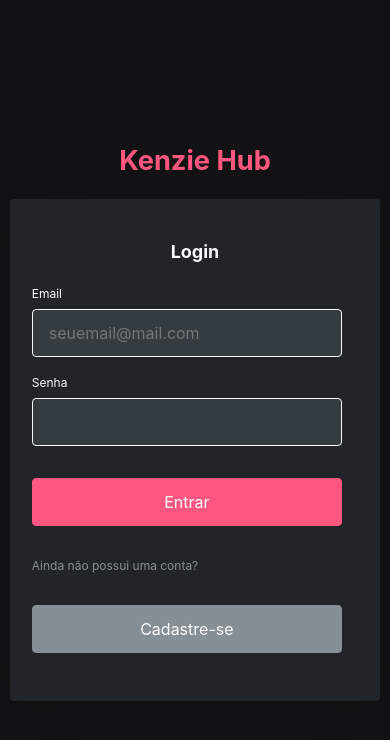
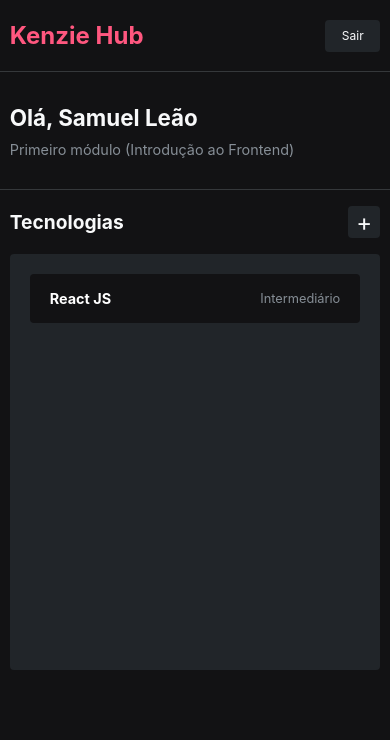
Before and after one commit to kalebesampaio/kenzie_hub, a React (Vite) app: page /home in a window 390 px wide. Before the commit this address led to /login. Shown: the top 740 px of the page. Built offline with nearby package versions, Linux system fonts and the light colour scheme.

Commit message:
page home responsive

```diff
--- /dev/null
+++ b/src/components/Header/index.tsx
@@ -0,0 +1,12 @@
+import { ContainerHeader, HeaderStyle, ModuleTitle, UserTitle } from "./style";
+
+export const Header = () => {
+  return (
+    <HeaderStyle>
+      <ContainerHeader>
+        <UserTitle>Olá, Samuel Leão</UserTitle>
+        <ModuleTitle>Primeiro módulo (Introdução ao Frontend)</ModuleTitle>
+      </ContainerHeader>
+    </HeaderStyle>
+  );
+};
--- /dev/null
+++ b/src/components/Header/style.ts
@@ -0,0 +1,40 @@
+import { styled } from "styled-components";
+
+export const HeaderStyle = styled.header`
+  display: flex;
+  align-items: center;
+  justify-content: center;
+
+  width: 100%;
+  height: 118px;
+  background-color: var(--grey-4);
+
+  border-bottom: 1px ridge rgba(134, 142, 150, 0.3);
+`;
+
+export const ContainerHeader = styled.div`
+  width: 60%;
+  display: flex;
+  align-items: center;
+  justify-content: space-between;
+  @media (max-width: 800px) {
+    width: 95%;
+  }
+  @media (max-width: 500px) {
+    flex-direction: column;
+    align-items: normal;
+  }
+`;
+
+export const UserTitle = styled.h2`
+  font-size: 1.4rem;
+  color: var(--grey-0);
+  @media (max-width: 500px) {
+    margin-bottom: 10px;
+  }
+`;
+
+export const ModuleTitle = styled.p`
+  font-size: 0.9rem;
+  color: var(--grey-1);
+`;
--- /dev/null
+++ b/src/components/Navbar/index.tsx
@@ -0,0 +1,12 @@
+import { ContainerNavbar, NavbarStyle, Logo, ButtonNavbar } from "./style";
+
+export const Navbar = () => {
+  return (
+    <NavbarStyle>
+      <ContainerNavbar>
+        <Logo>Kenzie Hub</Logo>
+        <ButtonNavbar>Sair</ButtonNavbar>
+      </ContainerNavbar>
+    </NavbarStyle>
+  );
+};
--- /dev/null
+++ b/src/components/Navbar/style.ts
@@ -0,0 +1,46 @@
+import { styled } from "styled-components";
+
+export const NavbarStyle = styled.nav`
+  width: 100%;
+  height: 72px;
+  background: var(--grey-4);
+  display: flex;
+  align-items: center;
+  justify-content: center;
+  border-bottom: 1px ridge rgba(134, 142, 150, 0.3);
+`;
+
+export const ContainerNavbar = styled.div`
+  width: 60%;
+  height: 100%;
+  display: flex;
+  align-items: center;
+  justify-content: space-between;
+  @media (max-width: 800px) {
+    width: 95%;
+  }
+`;
+
+export const Logo = styled.h1`
+  color: var(--color-primary);
+  font-size: 1.5rem;
+  font-weight: bold;
+`;
+
+export const ButtonNavbar = styled.button`
+  width: 55px;
+  height: 32px;
+
+  background: var(--grey-3);
+  border-radius: 4px;
+
+  font-size: 12px;
+  text-align: center;
+  color: var(--grey-0);
+
+  cursor: pointer;
+
+  &:hover {
+    background-color: var(--grey-2);
+  }
+`;
--- /dev/null
+++ b/src/components/TechList/index.tsx
@@ -0,0 +1,31 @@
+import {
+  ButtonTitle,
+  ContainerList,
+  ContainerTech,
+  ContainerTitle,
+  ItemStatus,
+  ItemTitle,
+  TechListStyle,
+  Techs,
+  TitleTech,
+} from "./style";
+
+export const TechList = () => {
+  return (
+    <TechListStyle>
+      <ContainerTech>
+        <ContainerTitle>
+          <TitleTech>Tecnologias</TitleTech>
+          <ButtonTitle>+</ButtonTitle>
+        </ContainerTitle>
+
+        <ContainerList>
+          <Techs>
+            <ItemTitle>React JS</ItemTitle>
+            <ItemStatus>Intermediário</ItemStatus>
+          </Techs>
+        </ContainerList>
+      </ContainerTech>
+    </TechListStyle>
+  );
+};
--- /dev/null
+++ b/src/components/TechList/style.ts
@@ -0,0 +1,89 @@
+import { styled } from "styled-components";
+
+export const TechListStyle = styled.div`
+  width: 100%;
+  background: var(--grey-4);
+  display: flex;
+
+  justify-content: center;
+`;
+
+export const ContainerTech = styled.div`
+  width: 60%;
+  display: flex;
+  align-items: center;
+
+  flex-direction: column;
+  @media (max-width: 800px) {
+    width: 95%;
+  }
+`;
+
+export const ContainerTitle = styled.div`
+  width: 100%;
+  height: 64px;
+  display: flex;
+  align-items: center;
+  justify-content: space-between;
+`;
+
+export const TitleTech = styled.h3`
+  font-size: 1.2rem;
+  color: var(--grey-0);
+`;
+
+export const ButtonTitle = styled.button`
+  width: 32px;
+  height: 32px;
+
+  background: var(--grey-3);
+  border-radius: 4px;
+
+  font-size: 1.5rem;
+  text-align: center;
+  color: var(--grey-0);
+
+  cursor: pointer;
+
+  &:hover {
+    background-color: var(--grey-2);
+  }
+`;
+
+export const ContainerList = styled.ul`
+  width: 100%;
+  min-height: 416px;
+
+  background: var(--grey-3);
+  border-radius: 4px;
+  padding: 20px;
+`;
+
+export const Techs = styled.li`
+  width: 100%;
+  height: 49px;
+  background: var(--grey-4);
+  border-radius: 4px;
+  padding: 20px;
+  cursor: pointer;
+
+  display: flex;
+  align-items: center;
+  justify-content: space-between;
+  &:hover {
+    background-color: #343b41;
+  }
+`;
+
+export const ItemTitle = styled.p`
+  font-weight: 700;
+  font-size: 0.9rem;
+
+  color: #ffffff;
+`;
+
+export const ItemStatus = styled.span`
+  font-size: 0.8rem;
+
+  color: var(--grey-1);
+`;
--- /dev/null
+++ b/src/pages/Home/index.tsx
@@ -0,0 +1,14 @@
+import { Header } from "../../components/Header";
+import { Navbar } from "../../components/Navbar";
+import { TechList } from "../../components/TechList";
+import { HomeStyle } from "./style";
+
+export const Home = () => {
+  return (
+    <HomeStyle>
+      <Navbar />
+      <Header />
+      <TechList />
+    </HomeStyle>
+  );
+};
--- /dev/null
+++ b/src/pages/Home/style.ts
@@ -0,0 +1,7 @@
+import styled from "styled-components";
+
+export const HomeStyle = styled.div`
+  height: 100vh;
+  width: 100vw;
+  background: var(--grey-4);
+`;
--- a/src/pages/Register/style.ts
+++ b/src/pages/Register/style.ts
@@ -1,7 +1,8 @@
 import styled from "styled-components";
 
 export const RegisterStyle = styled.div`
-  max-width: 100vw;
+  width: 100vw;
+  min-height: 100vh;
   background-color: var(--grey-4);
 
   display: flex;
@@ -13,6 +14,11 @@ export const RegisterStyle = styled.div`
     margin: 22px 22px;
     font-size: 1.7rem;
     font-weight: bold;
+  }
+  @media (max-width: 500px) {
+    h1 {
+      margin: 22px 0px;
+    }
   }
 `;
 
@@ -33,6 +39,9 @@ export const ContainerRegister = styled.div`
     font-size: 12px;
     color: var(--grey-1);
     margin-top: 2rem;
+  }
+  @media (max-width: 500px) {
+    width: 95%;
   }
 `;
 
@@ -58,4 +67,7 @@ export const ContainerTitle = styled.div`
       background-color: var(--grey-2);
     }
   }
+  @media (max-width: 500px) {
+    width: 95%;
+  }
 `;
--- a/src/routes/index.tsx
+++ b/src/routes/index.tsx
@@ -1,11 +1,13 @@
 import { Route, Routes, Navigate } from "react-router-dom";
 import { Login } from "../pages/Login";
 import { Register } from "../pages/Register";
+import { Home } from "../pages/Home";
 
 export const RoutesMain = () => (
   <Routes>
-    <Route path="/login" element={<Login></Login>}></Route>
-    <Route path="/register" element={<Register></Register>}></Route>
+    <Route path="/login" element={<Login />}></Route>
+    <Route path="/register" element={<Register />}></Route>
+    <Route path="/home" element={<Home />}></Route>
     <Route path="*" element={<Navigate to="/login" />}></Route>
   </Routes>
 );
```
